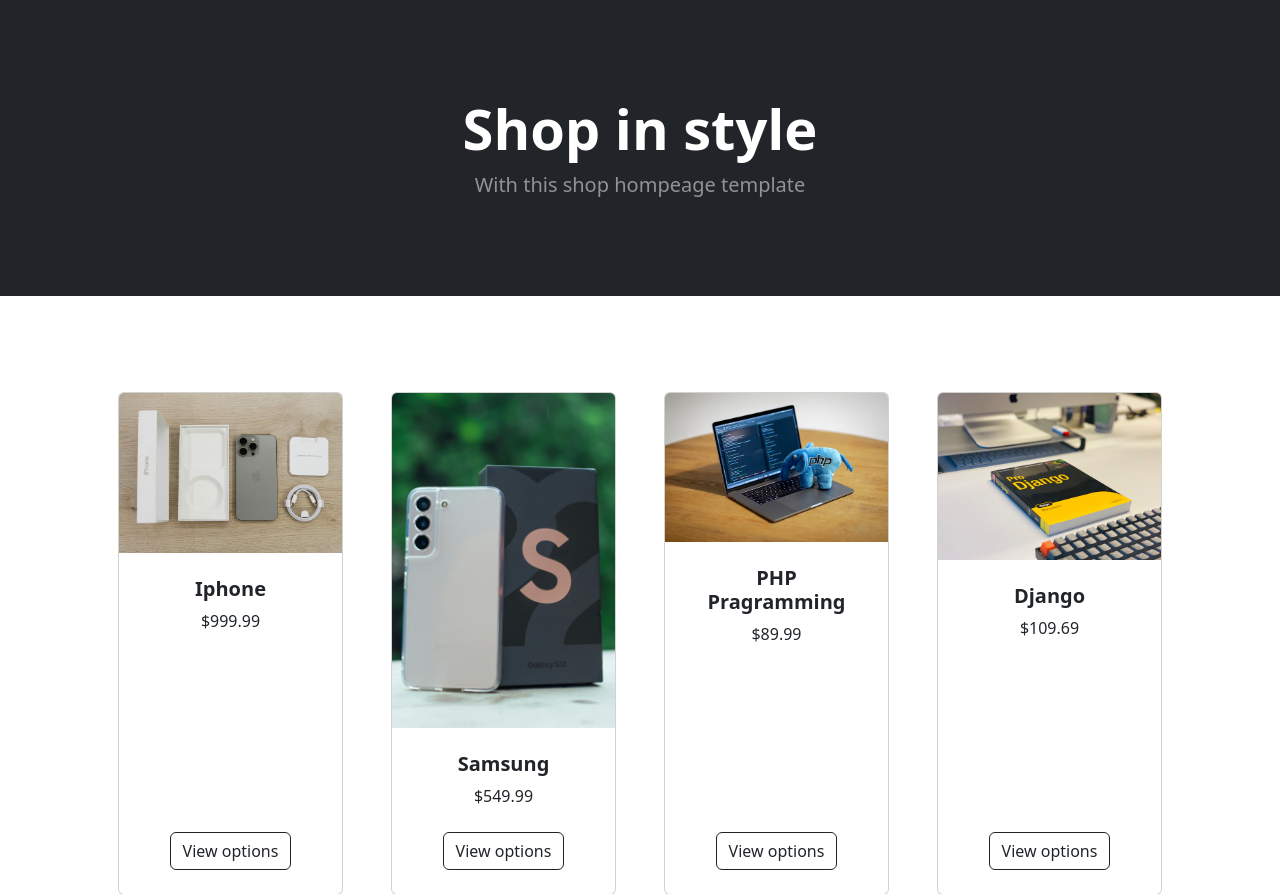
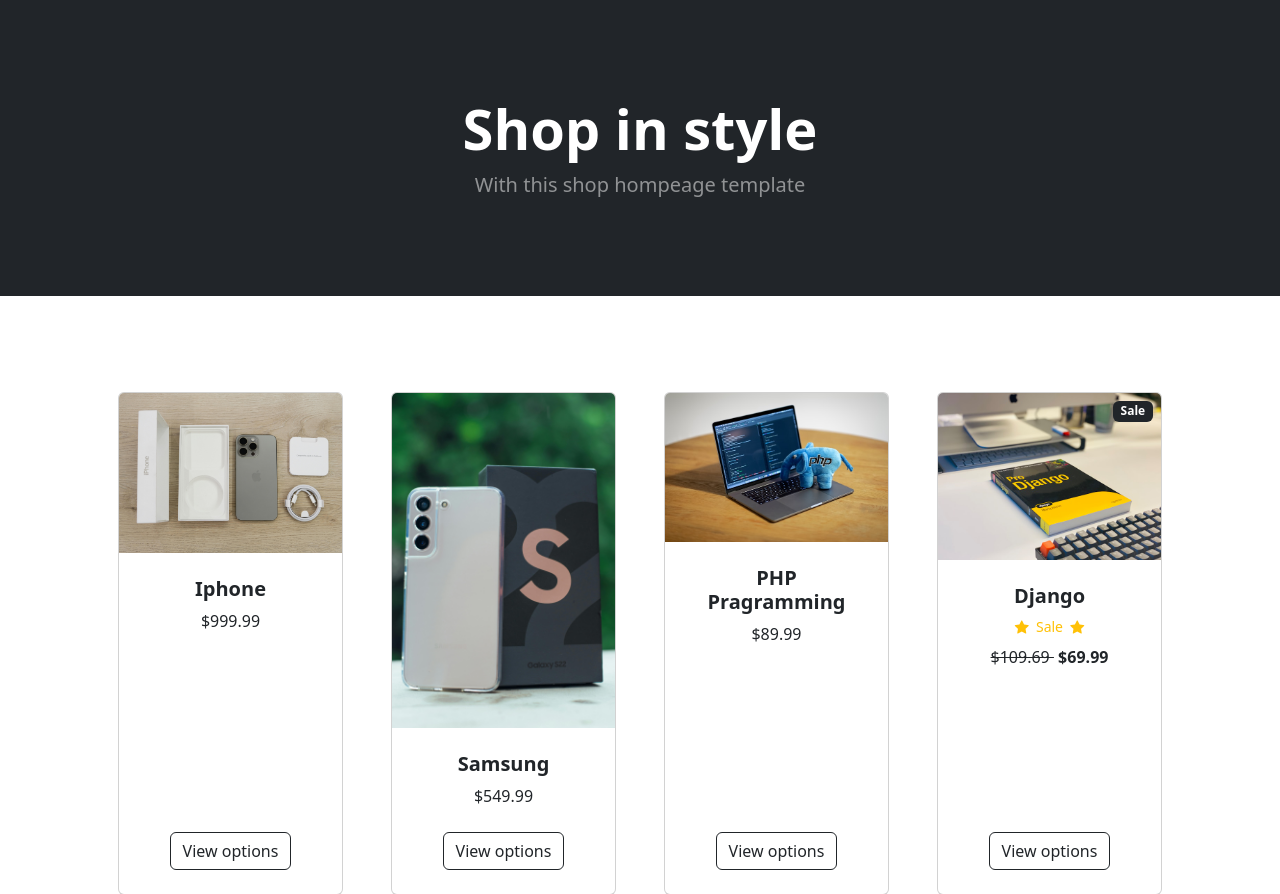
Before and after one commit to Ahmad-Hazrati/django-ecom, a Django app: page / in a window 1280 px wide. Shown: the part 57-951 px from the top of the page. Run offline with Django 5.2, Linux system fonts and the light colour scheme; data comes from the database, SQL or seed files in the repository; both versions use the stored data as it was after the commit; some libraries are stand-ins or nearby versions.

Commit message:
Modify product model and add is_sale logic

```diff
--- a/store/models.py
+++ b/store/models.py
@@ -32,6 +32,8 @@
     category = models.ForeignKey(Category, on_delete=models.CASCADE, default=1)
     description = models.TextField(default='', blank=True, null=True)
     image = models.ImageField(upload_to='uploads/product/')
+    is_sale = models.BooleanField(default=False)
+    sale_price = models.DecimalField(default=0, decimal_places=2, max_digits=6)
 
     def __str__(self):
         return self.name
--- a/store/templates/home.html
+++ b/store/templates/home.html
@@ -92,7 +92,50 @@
         <div
           class="row gx-4 gx-lg-5 row-cols-2 row-cols-md-3 row-cols-xl-4 justify-content-center"
         >
+          <!-- For Loop for Product -->
           {% for product in products %}
+          <!-- If it is on sale -->
+          {% if product.is_sale %}
+          <div class="col mb-5">
+            <div class="card h-100">
+              <!-- Sale badge -->
+              <div
+                class="badge bg-dark text-white position-absolute"
+                style="top: 0.5rem; right: 0.5rem"
+              >
+                Sale
+              </div>
+              <!-- Product image-->
+              <img class="card-img-top" src="{{product.image.url}}" alt="..." />
+              <!-- Product details-->
+              <div class="card-body p-4">
+                <div class="text-center">
+                  <!-- Product name-->
+                  <h5 class="fw-bolder">{{product.name}}</h5>
+                  <div
+                    class="d-flex justify-content-center small text-warning mb-2"
+                  >
+                    <div class="bi-star-fill"></div>
+                    &nbsp;&nbsp;Sale&nbsp;&nbsp;
+                    <div class="bi-star-fill"></div>
+                  </div>
+                  <!-- Product price-->
+                  <strike> ${{product.price}} </strike>
+                  &nbsp;<strong>${{product.sale_price}}</strong>
+                </div>
+              </div>
+              <!-- Product actions-->
+              <div class="card-footer p-4 pt-0 border-top-0 bg-transparent">
+                <div class="text-center">
+                  <a class="btn btn-outline-dark mt-auto" href="#"
+                    >View options</a
+                  >
+                </div>
+              </div>
+            </div>
+          </div>
+
+          {% else %}
 
           <div class="col mb-5">
             <div class="card h-100">
@@ -117,7 +160,7 @@
               </div>
             </div>
           </div>
-          {% endfor %}
+          {% endif %} {% endfor %}
         </div>
       </div>
     </section>
```
Also changed, not shown: db.sqlite3, store/migrations/0002_alter_category_options_product_is_sale_and_more.py (added).
